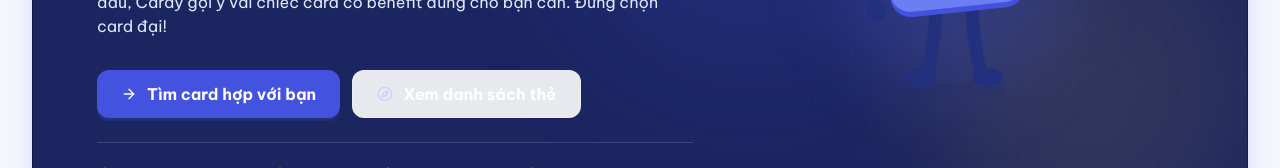
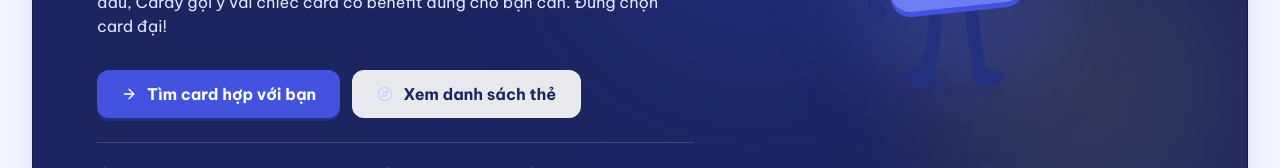
Before and after one commit to gitoutofnowhere/my-frontend-app, a React (Vite) app: page / in a window 1280 px wide. Shown: the part 418-586 px from the top of the page. Built offline with nearby package versions, Linux system fonts and the light colour scheme; no server answers.

Commit message:
Update HomePage.tsx

```diff
--- a/src/pages/HomePage.tsx
+++ b/src/pages/HomePage.tsx
@@ -59,7 +59,7 @@ export const HomePage: React.FC<HomePageProps> = ({ onNavigate, walletCount }) =
                 size="lg"
                 onClick={() => onNavigate('explore')}
                 icon={<Compass className="w-4 h-4 text-blue-200" />}
-                className="bg-white/10 text-white border-white/20 hover:bg-white/20 font-bold"
+                className="bg-white/10 text-blue-900 border-white/20 hover:bg-white/20 font-bold"
               >
                 Xem danh sách thẻ
               </Button>
```
